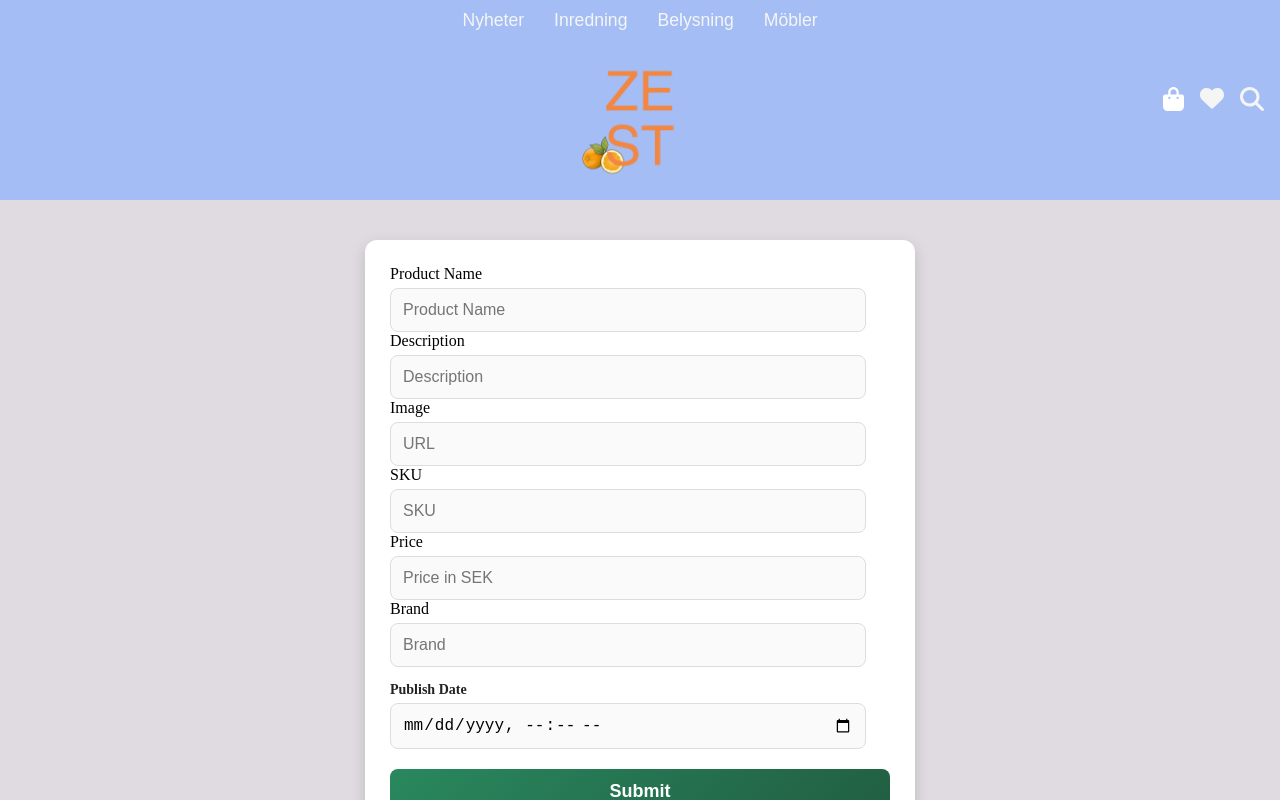
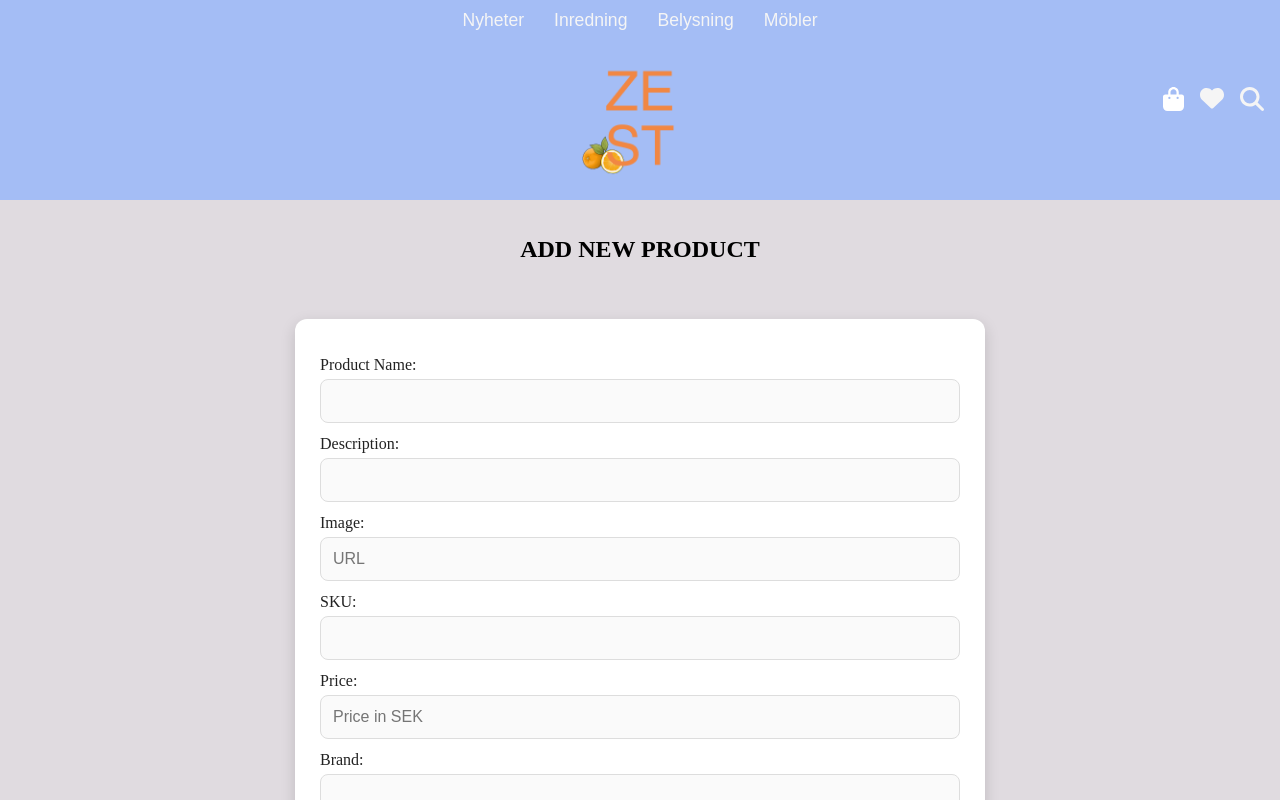
Before and after one commit to linneanarhi/zest, a React (Vite) app in the folder client/: page /admin/new in a window 1280 px wide. Shown: the top 800 px of the page. Built offline with nearby package versions, Linux system fonts and the light colour scheme; a web font is replaced by a local one.

Commit message:
css klar för admin-sidor

```diff
--- a/client/src/components/AdminForm/AdminForm.jsx
+++ b/client/src/components/AdminForm/AdminForm.jsx
@@ -87,32 +87,34 @@ const handleSubmit = (event) => {
 return (
     <>
 
+    <h2 className={styles.Newh2}>Add New Product</h2>
+
     <form className={styles.adminForm} onSubmit={handleSubmit}>
-        <label htmlFor="productName">Product Name</label>
-            <input type="text" className={styles.adminInput} name="productName" id="productName" value={formData.productName} onChange={handleInputChange} placeholder="Product Name" maxlength="25" required/>
+        <label className={styles.adminLabel} htmlFor="productName">Product Name:
+            <input type="text" className={styles.adminInput} name="productName" id="productName" value={formData.productName} onChange={handleInputChange} maxlength="25" required/></label>
 
-            <label htmlFor="description">Description</label>
-            <input className={styles.adminInput} type="text" name="description" id="description" value={formData.description} onChange={handleInputChange} placeholder="Description" required/>
+            <label className={styles.adminLabel} htmlFor="description">Description:
+            <input className={styles.adminInput} type="text" name="description" id="description" value={formData.description} onChange={handleInputChange}  required/></label>
 
-            <label htmlFor="image">Image</label>
-            <input className={styles.adminInput} type="text" name="image" id="image" value={formData.image} onChange={handleInputChange} placeholder="URL" required/>
+            <label className={styles.adminLabel} htmlFor="image">Image:
+            <input className={styles.adminInput} type="text" name="image" id="image" value={formData.image} onChange={handleInputChange} placeholder="URL" required/></label>
 
-            <label htmlFor="SKU">SKU</label>
-            <input className={styles.adminInput} type="text" name="SKU" id="SKU" value={formData.SKU} onChange={handleInputChange} placeholder="SKU" pattern="[A-Z]{3}[0-9]{3}"
-            title="Vänligen ange i formatet: XXXYYY (ex: ABC123)" required />
+            <label className={styles.adminLabel} htmlFor="SKU">SKU:
+            <input className={styles.adminInput} type="text" name="SKU" id="SKU" value={formData.SKU} onChange={handleInputChange}  pattern="[A-Z]{3}[0-9]{3}"
+            title="Vänligen ange i formatet: XXXYYY (ex: ABC123)" required /></label>
 
-            <label htmlFor="price">Price</label>
-            <input className={styles.adminInput} type="text" name="price" id="price" value={formData.price} onChange={handleInputChange} placeholder="Price in SEK" required/>
+            <label className={styles.adminLabel} htmlFor="price">Price:
+            <input className={styles.adminInput} type="text" name="price" id="price" value={formData.price} onChange={handleInputChange} placeholder="Price in SEK" required/></label>
 
-            <label htmlFor="brand">Brand</label>
-            <input className={styles.adminInput} type="text" name="brand" id="brand" value={formData.brand} onChange={handleInputChange} placeholder="Brand" required />
+            <label className={styles.adminLabel} htmlFor="brand">Brand:
+            <input className={styles.adminInput} type="text" name="brand" id="brand" value={formData.brand} onChange={handleInputChange}  required /></label>
 
-            <label className={styles.adminLabel} htmlFor="publishDate">Publish Date</label>
+            <label className={styles.adminLabel} htmlFor="publishDate">Publish Date:
             <input className={styles.adminInput} type="datetime-local" name="publishDate" id="publishDate" value={formData.publishDate
                         ? new Date(formData.publishDate * 1000)
                               .toLocaleString("sv-SE", { timeZone: "Europe/Stockholm" }) // Konvertera till svensk tid
                               .replace(" ", "T") // Formatet för datetime-local kräver ett "T" istället för ett mellanslag
-                        : ""} onChange={handleInputChange} placeholder="Publish Date" required />
+                        : ""} onChange={handleInputChange} placeholder="Publish Date" required /></label>
 
 
             {/*state-variabeln "formData" är ett objekt
--- a/client/src/components/AdminForm/adminForm.module.css
+++ b/client/src/components/AdminForm/adminForm.module.css
@@ -1,27 +1,42 @@
+.Newh2 {
+    text-align: center;
+    color: black;
+    margin-top: 20px;
+}
+
 .adminForm {
-    width: 100%;
-    max-width: 500px;
+    display: flex;
+    flex-direction: column;
+    width: 50%;
     height: auto;
     margin: 40px auto;
     padding: 25px;
     background: white;
     border-radius: 12px;
     box-shadow: 0px 5px 15px rgba(0, 0, 0, 0.15);
+    align-items: center;
+
 
 }
 
+
 .adminLabel {
-    display: block;
-    margin-top: 15px;
-    font-weight: 600;
+    display: flex;
+    flex-direction: column;
+    margin-top: 12px;
     color: #222;
-    font-size: 14px;
+    font-size: 16px;
+    align-self: first baseline;
+    width: 100%;
 
 }
 
 .adminInput {
-    width: 90%;
-    padding: 12px;
+
+    padding-top: 12px;
+    padding-bottom: 12px;
+    padding-left: 12px;
+    padding-inline-end: 12px;
     margin-top: 5px;
     border: 1.5px solid #ddd;
     border-radius: 8px;
@@ -32,17 +47,17 @@
 }
 
 .adminInput:focus {
-    border-color: #29885E;
+    border-color: #A4BDF5;
     background: white;
     outline: none;
     box-shadow: 0px 0px 8px rgba(0, 123, 255, 0.2);
 }
 
 .adminButton {
-    width: 100%;
+    width: 30%;
     padding: 12px;
     margin-top: 20px;
-    background: linear-gradient(135deg, #29885E, #215e42);
+    background: linear-gradient(135deg, #494a4a, #5a5b5b);
     color: white;
     border: none;
     border-radius: 8px;
@@ -53,6 +68,6 @@
 }
 
 .adminButton:hover {
-    background: linear-gradient(135deg, #29885E, #215e42);
+    background: linear-gradient(135deg, #494a4a, #5a5b5b);
     transform: scale(1.03);
 }
--- a/client/src/components/AdminList/AdminList.module.css
+++ b/client/src/components/AdminList/AdminList.module.css
@@ -1,5 +1,5 @@
 .productList {
-    width: 100%; /* Se till att både adminTop och table har samma bredd */
+    width: 70%; /* Se till att både adminTop och table har samma bredd */
     margin: 0 auto; /* Centrera hela sektionen */
 }
 
@@ -20,7 +20,7 @@
 
 .adminTop button {
     padding: 8px 12px;
-    background-color: #007bff;
+    background: linear-gradient(135deg, #494a4a, #5a5b5b);
     color: white;
     border: none;
     border-radius: 5px;
@@ -28,7 +28,7 @@
 }
 
 .adminTop button:hover {
-    background-color: #0056b3;
+  background: linear-gradient(135deg, #494a4a, #5a5b5b);
 }
 
 table {
@@ -36,21 +36,23 @@ table {
     margin: 20px auto; /* Centrerar tabellen */
     border-collapse: separate; /* Tar bort dubbelkantade borders */
     border-spacing: 0;
-    box-shadow: 0px 2px 10px rgba(0, 0, 0, 0.1); /* Lägger till en subtil skugga */
+    box-shadow: 0px 0px 8px rgba(0, 123, 255, 0.2); /* Lägger till en subtil skugga */
     border-radius: 8px;
     overflow: hidden;
 
   }
 
   thead {
-    background-color: #A4BDF5; /* Ljusgrå bakgrund på header */
+    background-color: #e0dfdf; /* Ljusgrå bakgrund på header */
+    color: #3b3b3b;
 
   }
 
   th, td {
-    border: 1px solid #95b3f5; /* Tydliga svarta borders */
+    border: 1px solid rgba(107, 106, 106, 0.806); /* Tydliga svarta borders */
     padding: 10px; /* Ger utrymme i cellerna */
     text-align: left; /* Text till vänster */
+    color: #3b3b3b;
 
   }
 
@@ -78,13 +80,13 @@ tbody tr:last-child td:last-child {
 
 
   tbody tr:nth-child(even) {
-    background-color: #b6caf5; /* Alternativa rader för bättre läsbarhet */
+    background-color:  #fafafa; /* Alternativa rader för bättre läsbarhet */
   }
 
   tbody tr:nth-child(odd) {
-    background-color: #c2d3f8; /* Alternativa rader för bättre läsbarhet */
+    background-color: #eae9e9; /* Alternativa rader för bättre läsbarhet */
   }
 
   tbody tr:hover {
-    background-color: #cbd8f5; /* Ljusgrå hover-effekt */
+    background-color: #dce5f8; /* Ljusgrå hover-effekt */
   }
```
